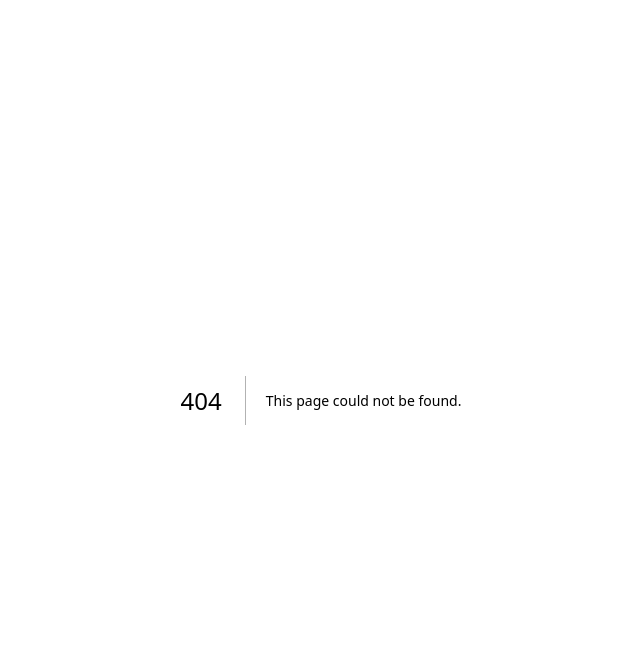
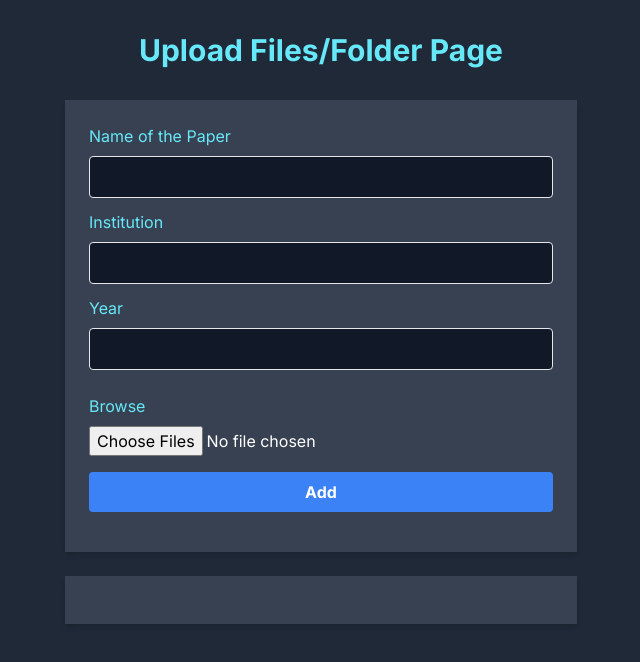
Before and after one commit to Shubham-Rasal/ExamArchive, a Next.js app in the folder exam-archive/: page /upload in a window 1280 px wide. Before the commit this address had no page. Shown: the top 662 px of the page, without its empty margins (319-959 px from the left). Built offline with nearby package versions, Linux system fonts and the light colour scheme.

Commit message:
upload file page (#14)

```diff
--- /dev/null
+++ b/exam-archive/src/app/upload/page.tsx
@@ -0,0 +1,133 @@
+"use client"
+import { useState } from "react";
+
+interface Data {
+  file: File;
+  name: string;
+  institution: string;
+  year: number;
+}
+
+export default function Upload(): JSX.Element {
+  const [name, setName] = useState<string>("");
+  const [institution, setInstitution] = useState<string>("");
+  const [year, setYear] = useState<number>();
+  const [files, setFiles] = useState<FileList | null>(null);
+  const [fileData, setFileData] = useState<Data[]>([]);
+
+  const handleFileChange = (e: React.ChangeEvent<HTMLInputElement>) => {
+    if (e.target.files) {
+      setFiles(e.target.files);
+    }
+  };
+
+  const handleUploadClick = (e: React.FormEvent<HTMLFormElement>) => {
+    e.preventDefault();
+    if (files) {
+      const newData: Data[] = Array.from(files).map((file) => ({
+        file,
+        name,
+        institution,
+        year: year || 0,
+      }));
+      setFileData((data) => [...data, ...newData]);
+    }
+    setFiles(null);
+    setName("");
+    setInstitution("");
+    setYear(undefined);
+  };
+
+  const handleNameChange = (e: React.ChangeEvent<HTMLInputElement>) => {
+    setName(e.target.value);
+  };
+
+  const handleInstitutionChange = (e: React.ChangeEvent<HTMLInputElement>) => {
+    setInstitution(e.target.value);
+  };
+
+  const handleYearChange = (e: React.ChangeEvent<HTMLInputElement>) => {
+    setYear(parseInt(e.target.value));
+  };
+
+  const handleDelete = (index: number) => {
+    const updatedData = [...fileData];
+    updatedData.splice(index, 1);
+    setFileData(updatedData);
+  };
+
+  const handleClick = (e: React.MouseEvent<HTMLButtonElement>) => {
+    e.preventDefault();
+
+    console.log(fileData);
+  };
+
+  return (
+    <div className="flex flex-col items-center min-h-screen bg-gray-800 text-white py-8">
+      <h1 className="text-3xl text-cyan-300 mb-8 font-bold">Upload Files/Folder Page</h1>
+      <form onSubmit={handleUploadClick} className="w-full max-w-lg bg-gray-700 p-6 rounded-lg shadow-md">
+        <label className="block mb-2 text-cyan-300">Name of the Paper</label>
+        <input
+          type="text"
+          className="border rounded px-3 py-2 mb-3 w-full bg-gray-900 text-white"
+          value={name}
+          onChange={handleNameChange}
+        />
+
+        <label className="block mb-2 text-cyan-300">Institution</label>
+        <input
+          type="text"
+          className="border rounded px-3 py-2 mb-3 w-full bg-gray-900 text-white"
+          value={institution}
+          onChange={handleInstitutionChange}
+        />
+
+        <label className="block mb-2 text-cyan-300">Year</label>
+        <input
+          type="number"
+          className="border rounded px-3 py-2 mb-6 w-full bg-gray-900 text-white"
+          value={year || ""}
+          onChange={handleYearChange}
+        />
+
+        <label className="block mb-2 text-cyan-300">Browse</label>
+        <input
+          type="file"
+          onChange={handleFileChange}
+          multiple
+          className="mb-4"
+        />
+
+        <button
+          type="submit"
+          className="bg-blue-500 hover:bg-blue-700 text-white font-bold py-2 px-4 rounded transition duration-300 ease-in-out w-full block mb-4"
+        >
+          Add
+        </button>
+      </form>
+      <div className="w-full max-w-lg bg-gray-700 p-6 rounded-lg shadow-md mt-6">
+        {fileData.map((file, index) => (
+          <div key={index} className="flex items-center justify-between mb-4">
+            <span>{`${file.name} `}</span>
+            <button
+              onClick={() => handleDelete(index)}
+              className="bg-red-500 hover:bg-red-700 text-white font-bold py-1 px-2 rounded transition duration-300 ease-in-out"
+            >
+              Delete
+            </button>
+          </div>
+        ))}
+        {fileData.length > 0 && (
+          <div className="flex justify-between">
+            <button onClick={handleClick} className="bg-green-500 hover:bg-green-700 text-white font-bold py-2 px-4 rounded transition duration-300 ease-in-out w-1/2 mb-2 mr-2">
+              Upload
+            </button>
+            <button onClick={handleClick} className="bg-green-500 hover:bg-green-700 text-white font-bold py-2 px-4 rounded transition duration-300 ease-in-out w-1/2 mb-2 ml-2">
+              BookMark as folder
+            </button>
+          </div>
+        )}
+      </div>
+    </div>
+  );
+}
```
